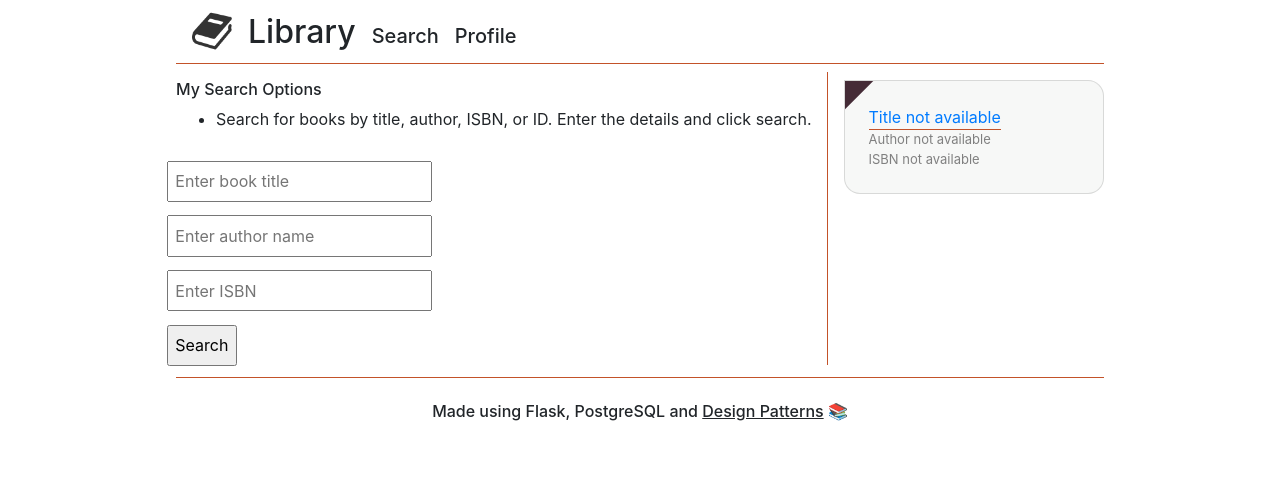
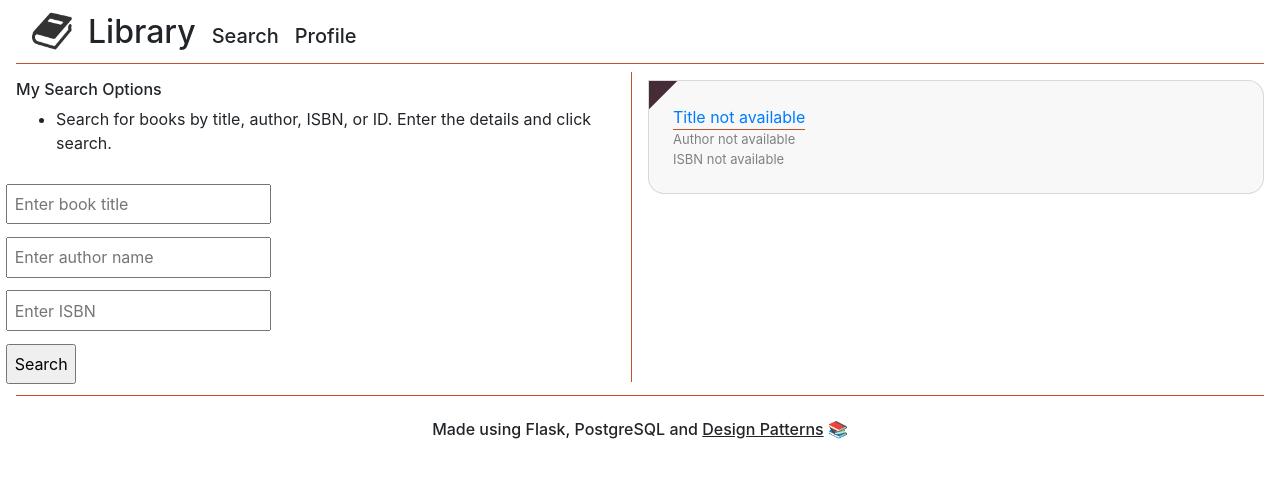
Before and after one commit to Dawid33/CS4125, a Flask app: page /search in a window 1280 px wide. Shown: the top 478 px of the page. Run offline with Flask 3, Linux system fonts and the light colour scheme.

Commit message:
Update width of two panes in search page as well as width of margins

```diff
--- a/static/base.css
+++ b/static/base.css
@@ -13,7 +13,11 @@
 body {
   display: grid;
   grid-template-rows: var(--header-height) 1fr;
+<<<<<<< Updated upstream
   width: 60rem;
+=======
+  width: 1000px;
+>>>>>>> Stashed changes
   margin: auto;
 }
 
--- a/static/search/search.css
+++ b/static/search/search.css
@@ -1,7 +1,7 @@
 main {
   grid-row: 2;
   display: grid;
-  grid-template-columns: max-content 1fr;
+  grid-template-columns: 1fr 1fr;
   grid-gap: 1rem;
 }
 
@@ -82,20 +82,20 @@ hr {
   font-size: small;
 }
 
-.isbn{
+.isbn {
   color: grey;
   font-size: small;
 }
 
-.search-bar{
+.search-bar {
   padding-top: 1%;
 }
 
-.search-inputs{
+.search-inputs {
   padding: 1%;
   margin: 1%;
 }
 
-.search-button{
+.search-button {
   color: ;
 }
```
